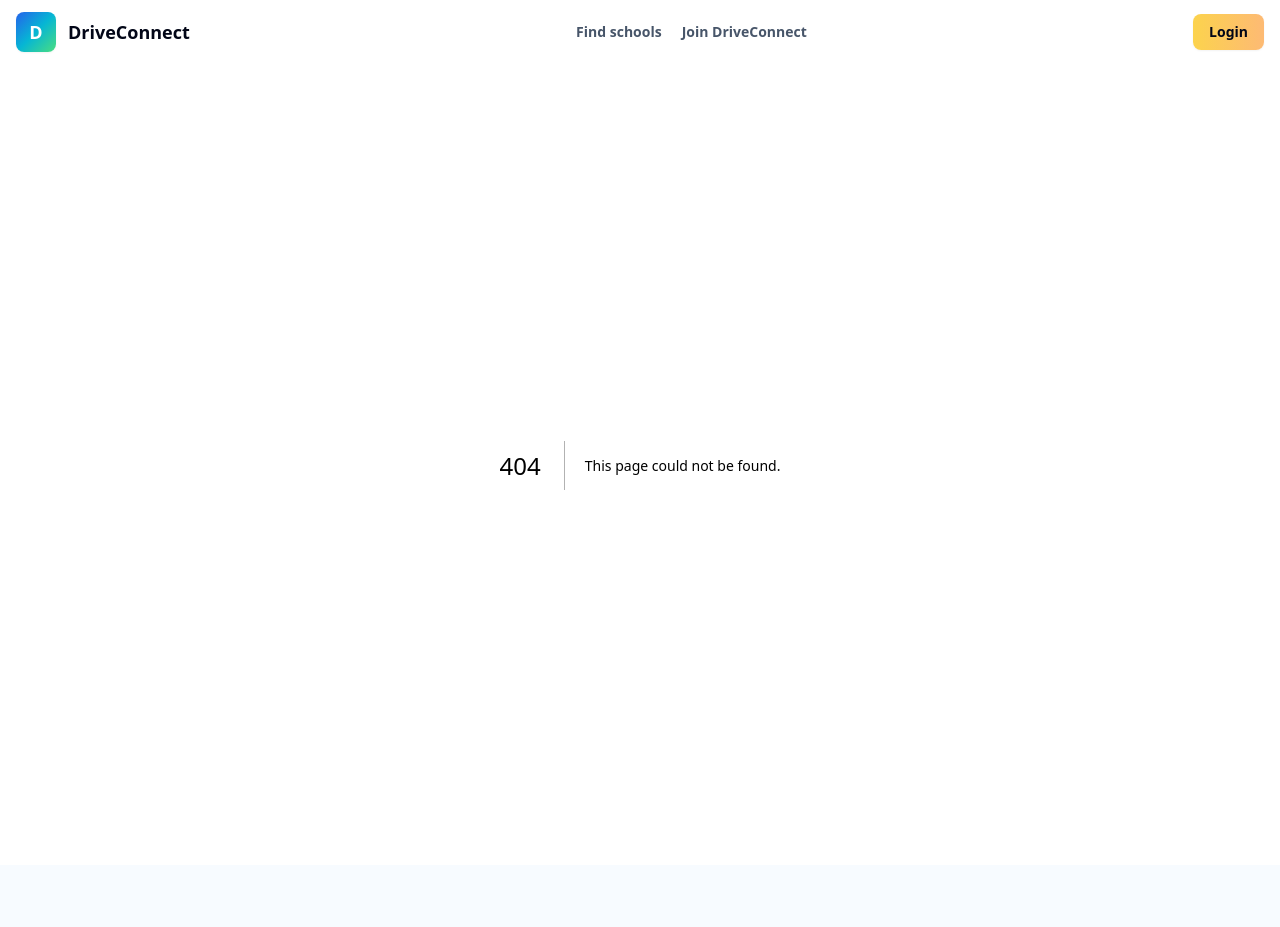
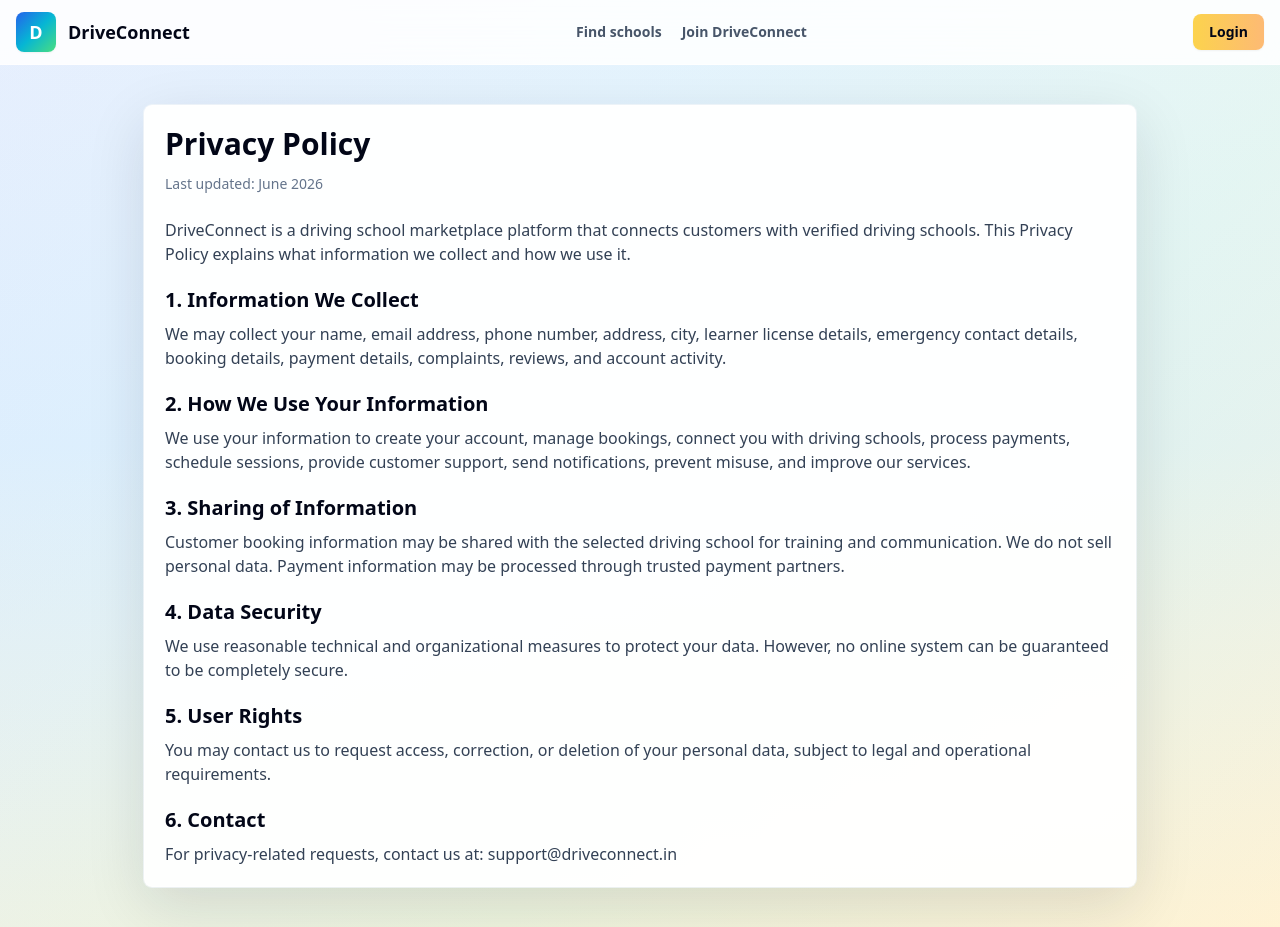
Before and after one commit to cirimalahemanthkumar-collab/driveconnect, a Next.js app in the folder apps/customer-site/: page /privacy-policy in a window 1280 px wide. Before the commit this address had no page. Before the commit the page ends 865 px from the top, so only its background shows below. Built offline with nearby package versions, Linux system fonts and the light colour scheme.

Commit message:
Add legal and contact pages for pilot launch

```diff
--- /dev/null
+++ b/apps/customer-site/app/contact/page.tsx
@@ -0,0 +1,40 @@
+import { Card, Button } from "@/components/ui";
+
+export default function ContactPage() {
+  return (
+    <main className="mx-auto max-w-5xl px-4 py-10">
+      <Card>
+        <h1 className="text-3xl font-black text-slate-950">Contact DriveConnect</h1>
+        <p className="mt-3 text-slate-600">
+          For support, school onboarding, complaints, payments, or partnership queries, contact us.
+        </p>
+
+        <div className="mt-6 grid gap-4 md:grid-cols-2">
+          <div className="rounded-lg bg-slate-50 p-5">
+            <h2 className="font-bold text-slate-950">Support Email</h2>
+            <p className="mt-2 text-slate-700">support@driveconnect.in</p>
+          </div>
+
+          <div className="rounded-lg bg-slate-50 p-5">
+            <h2 className="font-bold text-slate-950">Business Email</h2>
+            <p className="mt-2 text-slate-700">business@driveconnect.in</p>
+          </div>
+
+          <div className="rounded-lg bg-slate-50 p-5">
+            <h2 className="font-bold text-slate-950">Support Hours</h2>
+            <p className="mt-2 text-slate-700">Monday to Saturday, 10:00 AM – 6:00 PM</p>
+          </div>
+
+          <div className="rounded-lg bg-slate-50 p-5">
+            <h2 className="font-bold text-slate-950">Location</h2>
+            <p className="mt-2 text-slate-700">Andhra Pradesh, India</p>
+          </div>
+        </div>
+
+        <div className="mt-6">
+          <Button href="/customer/complaints">Raise a Complaint</Button>
+        </div>
+      </Card>
+    </main>
+  );
+}
--- /dev/null
+++ b/apps/customer-site/app/privacy-policy/page.tsx
@@ -0,0 +1,67 @@
+import { Card } from "@/components/ui";
+
+export default function PrivacyPolicyPage() {
+  return (
+    <main className="mx-auto max-w-5xl px-4 py-10">
+      <Card>
+        <h1 className="text-3xl font-black text-slate-950">Privacy Policy</h1>
+        <p className="mt-3 text-sm text-slate-500">Last updated: June 2026</p>
+
+        <div className="mt-6 space-y-5 text-slate-700">
+          <p>
+            DriveConnect is a driving school marketplace platform that connects customers with verified driving schools.
+            This Privacy Policy explains what information we collect and how we use it.
+          </p>
+
+          <section>
+            <h2 className="text-xl font-bold text-slate-950">1. Information We Collect</h2>
+            <p className="mt-2">
+              We may collect your name, email address, phone number, address, city, learner license details, emergency
+              contact details, booking details, payment details, complaints, reviews, and account activity.
+            </p>
+          </section>
+
+          <section>
+            <h2 className="text-xl font-bold text-slate-950">2. How We Use Your Information</h2>
+            <p className="mt-2">
+              We use your information to create your account, manage bookings, connect you with driving schools,
+              process payments, schedule sessions, provide customer support, send notifications, prevent misuse, and improve
+              our services.
+            </p>
+          </section>
+
+          <section>
+            <h2 className="text-xl font-bold text-slate-950">3. Sharing of Information</h2>
+            <p className="mt-2">
+              Customer booking information may be shared with the selected driving school for training and communication.
+              We do not sell personal data. Payment information may be processed through trusted payment partners.
+            </p>
+          </section>
+
+          <section>
+            <h2 className="text-xl font-bold text-slate-950">4. Data Security</h2>
+            <p className="mt-2">
+              We use reasonable technical and organizational measures to protect your data. However, no online system can
+              be guaranteed to be completely secure.
+            </p>
+          </section>
+
+          <section>
+            <h2 className="text-xl font-bold text-slate-950">5. User Rights</h2>
+            <p className="mt-2">
+              You may contact us to request access, correction, or deletion of your personal data, subject to legal and
+              operational requirements.
+            </p>
+          </section>
+
+          <section>
+            <h2 className="text-xl font-bold text-slate-950">6. Contact</h2>
+            <p className="mt-2">
+              For privacy-related requests, contact us at: support@driveconnect.in
+            </p>
+          </section>
+        </div>
+      </Card>
+    </main>
+  );
+}
--- /dev/null
+++ b/apps/customer-site/app/refund-policy/page.tsx
@@ -0,0 +1,58 @@
+import { Card } from "@/components/ui";
+
+export default function RefundPolicyPage() {
+  return (
+    <main className="mx-auto max-w-5xl px-4 py-10">
+      <Card>
+        <h1 className="text-3xl font-black text-slate-950">Refund Policy</h1>
+        <p className="mt-3 text-sm text-slate-500">Last updated: June 2026</p>
+
+        <div className="mt-6 space-y-5 text-slate-700">
+          <section>
+            <h2 className="text-xl font-bold text-slate-950">1. Before School Acceptance</h2>
+            <p className="mt-2">
+              If the booking is not accepted by the driving school, the customer may be eligible for a full refund.
+            </p>
+          </section>
+
+          <section>
+            <h2 className="text-xl font-bold text-slate-950">2. After School Acceptance</h2>
+            <p className="mt-2">
+              If the customer cancels after the driving school accepts the booking but before classes start, refund approval
+              may depend on the driving school policy and administrative costs.
+            </p>
+          </section>
+
+          <section>
+            <h2 className="text-xl font-bold text-slate-950">3. After Classes Start</h2>
+            <p className="mt-2">
+              Once training sessions have started, refunds may not be available except in special cases approved by admin.
+            </p>
+          </section>
+
+          <section>
+            <h2 className="text-xl font-bold text-slate-950">4. Failed Payments</h2>
+            <p className="mt-2">
+              If money is deducted but payment is not confirmed, the customer should contact support with payment details.
+              Refund or reconciliation will depend on payment gateway confirmation.
+            </p>
+          </section>
+
+          <section>
+            <h2 className="text-xl font-bold text-slate-950">5. Refund Timeline</h2>
+            <p className="mt-2">
+              Approved refunds may take 5–10 working days depending on the bank or payment provider.
+            </p>
+          </section>
+
+          <section>
+            <h2 className="text-xl font-bold text-slate-950">6. Contact</h2>
+            <p className="mt-2">
+              For refund support, contact: support@driveconnect.in
+            </p>
+          </section>
+        </div>
+      </Card>
+    </main>
+  );
+}
--- /dev/null
+++ b/apps/customer-site/app/terms/page.tsx
@@ -0,0 +1,70 @@
+import { Card } from "@/components/ui";
+
+export default function TermsPage() {
+  return (
+    <main className="mx-auto max-w-5xl px-4 py-10">
+      <Card>
+        <h1 className="text-3xl font-black text-slate-950">Terms and Conditions</h1>
+        <p className="mt-3 text-sm text-slate-500">Last updated: June 2026</p>
+
+        <div className="mt-6 space-y-5 text-slate-700">
+          <p>
+            By using DriveConnect, you agree to these Terms and Conditions.
+          </p>
+
+          <section>
+            <h2 className="text-xl font-bold text-slate-950">1. Platform Role</h2>
+            <p className="mt-2">
+              DriveConnect acts as a technology platform connecting customers with driving schools. Training services are
+              provided by the respective driving school.
+            </p>
+          </section>
+
+          <section>
+            <h2 className="text-xl font-bold text-slate-950">2. Customer Responsibilities</h2>
+            <p className="mt-2">
+              Customers must provide accurate details, attend sessions on time, follow instructor guidance, and comply with
+              traffic and safety rules.
+            </p>
+          </section>
+
+          <section>
+            <h2 className="text-xl font-bold text-slate-950">3. Driving School Responsibilities</h2>
+            <p className="mt-2">
+              Driving schools must provide valid documents, qualified instructors, safe vehicles, accurate course details,
+              and professional training services.
+            </p>
+          </section>
+
+          <section>
+            <h2 className="text-xl font-bold text-slate-950">4. Bookings and Payments</h2>
+            <p className="mt-2">
+              Bookings are confirmed based on driving school acceptance and successful payment. Prices may vary by school,
+              course, vehicle type, location, and availability.
+            </p>
+          </section>
+
+          <section>
+            <h2 className="text-xl font-bold text-slate-950">5. Limitation of Liability</h2>
+            <p className="mt-2">
+              DriveConnect is not responsible for accidents, misconduct, delays, or service quality issues caused directly
+              by customers or partner driving schools. However, we will support complaint resolution through the platform.
+            </p>
+          </section>
+
+          <section>
+            <h2 className="text-xl font-bold text-slate-950">6. Account Suspension</h2>
+            <p className="mt-2">
+              We may suspend accounts or schools that provide false information, misuse the platform, or violate these terms.
+            </p>
+          </section>
+
+          <section>
+            <h2 className="text-xl font-bold text-slate-950">7. Contact</h2>
+            <p className="mt-2">For support, contact: support@driveconnect.in</p>
+          </section>
+        </div>
+      </Card>
+    </main>
+  );
+}
```
